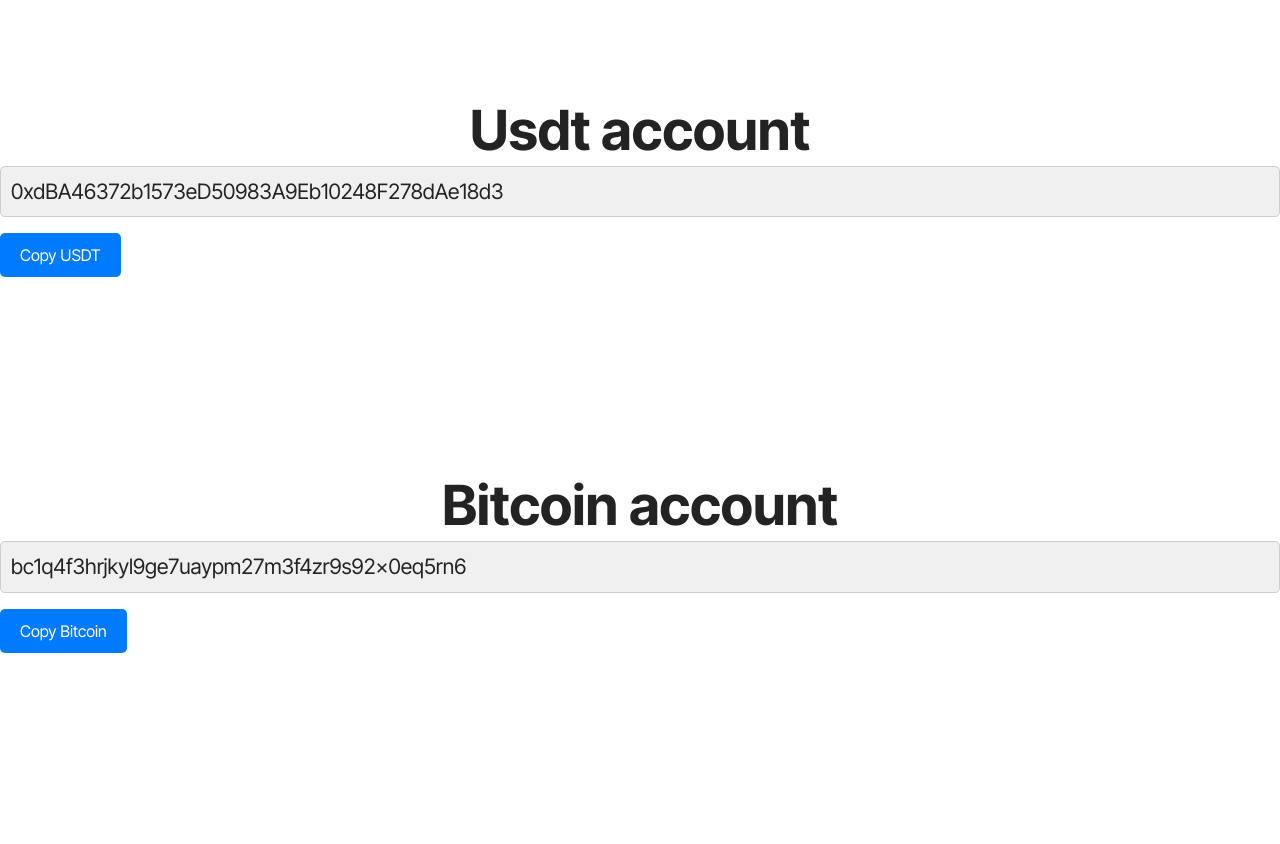
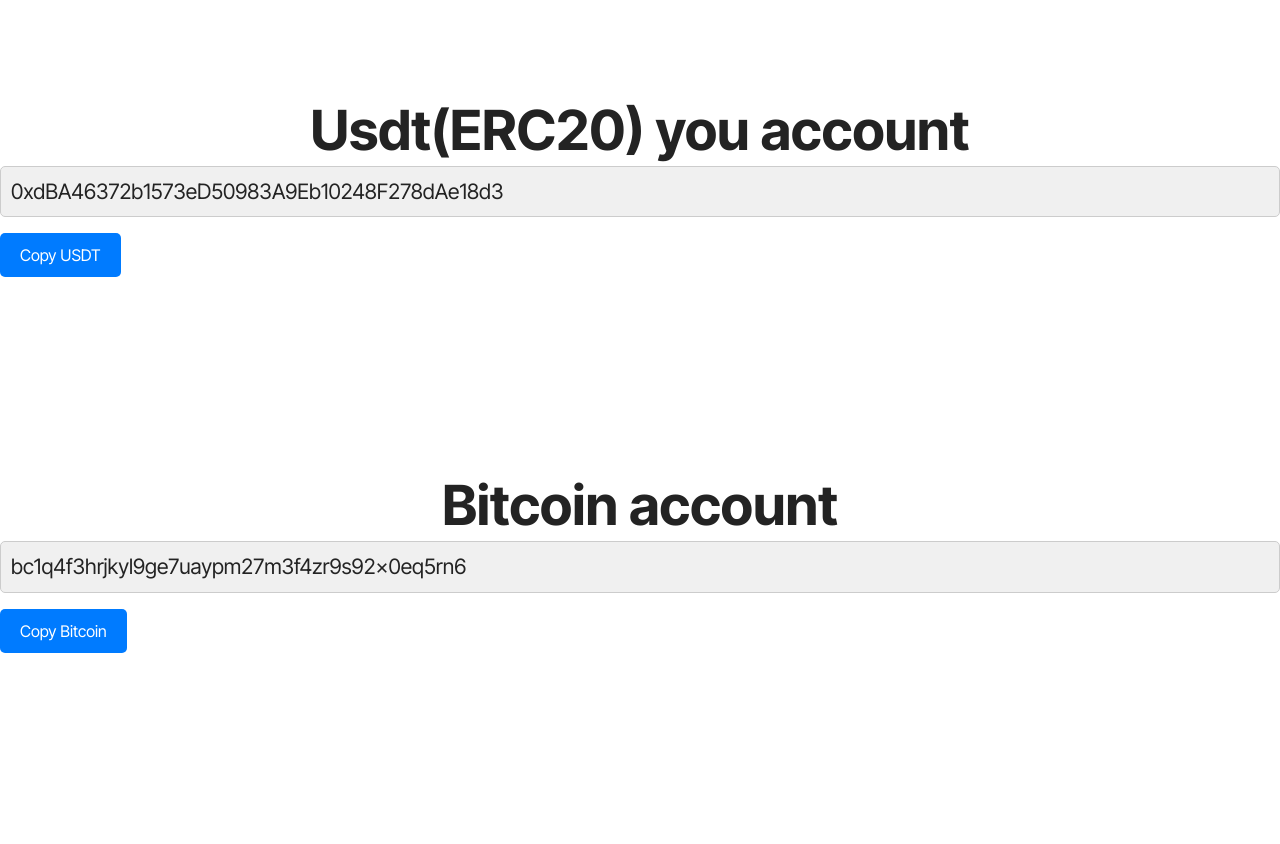
Before and after one commit to okunbor/charity, a plain HTML site: page index.html in a window 1280 px wide. Shown: the part 3807-4651 px from the top of the page. Drawn offline with Linux system fonts and the light colour scheme; a script that the page names is missing; files whose address does not match are found by name.

Commit message:
Update index.html

```diff
--- a/index.html
+++ b/index.html
@@ -1013,7 +1013,7 @@
 
   <div >
     <h4 class="mbr-section-title mbr-fonts-style align-center mb-0 display-2">
-      <strong>Usdt account</strong>
+      <strong>Usdt(ERC20) you account </strong>
     </h4>
     <p id="textToCopy" class="mbr-text mbr-fonts-style mb-3 display-7"> 0xdBA46372b1573eD50983A9Eb10248F278dAe18d3</p>
   </div>
@@ -1036,7 +1036,7 @@
 
   <div >
     <h4 class="mbr-section-title mbr-fonts-style align-center mb-0 display-2">
-      <strong>Ethereum account</strong>
+      <strong>Ethereum account </strong>
     </h4>
     <p id="textToCopy2" class="mbr-text mbr-fonts-style mb-3 display-7"> 0xdBA46372b1573eD50983A9Eb10248F278dAe18d3</p>
   </div>
```
